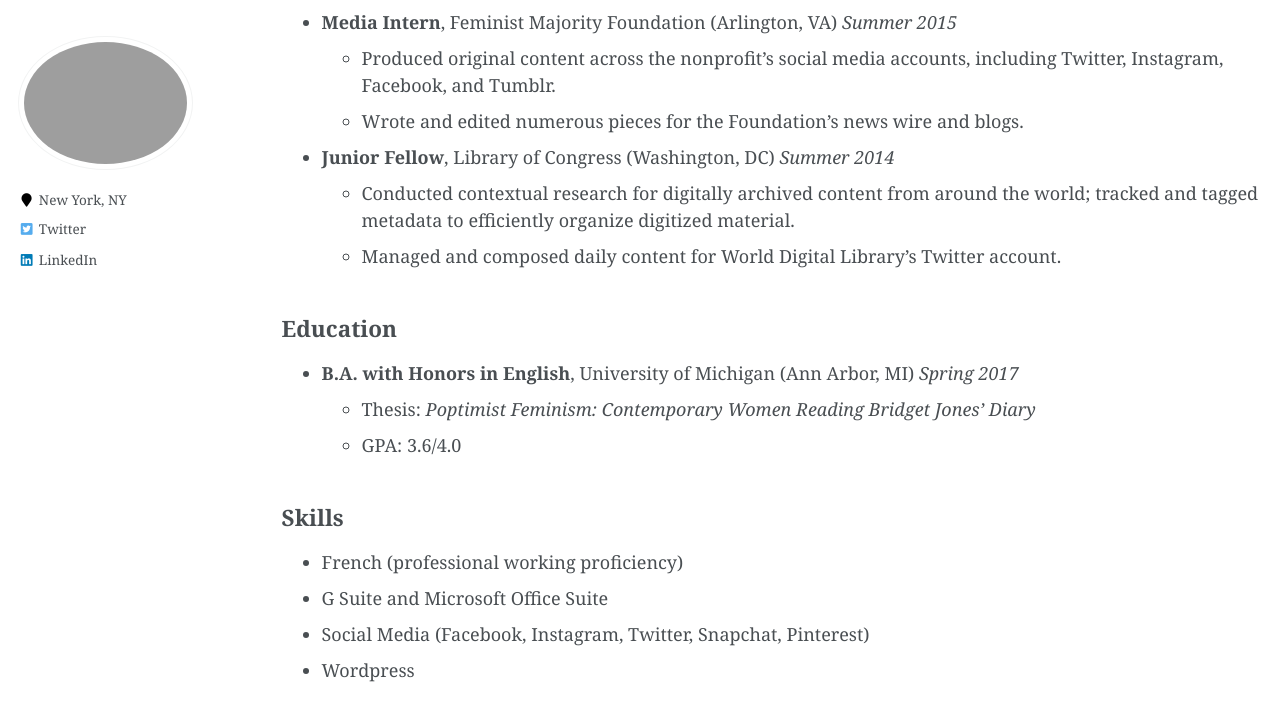
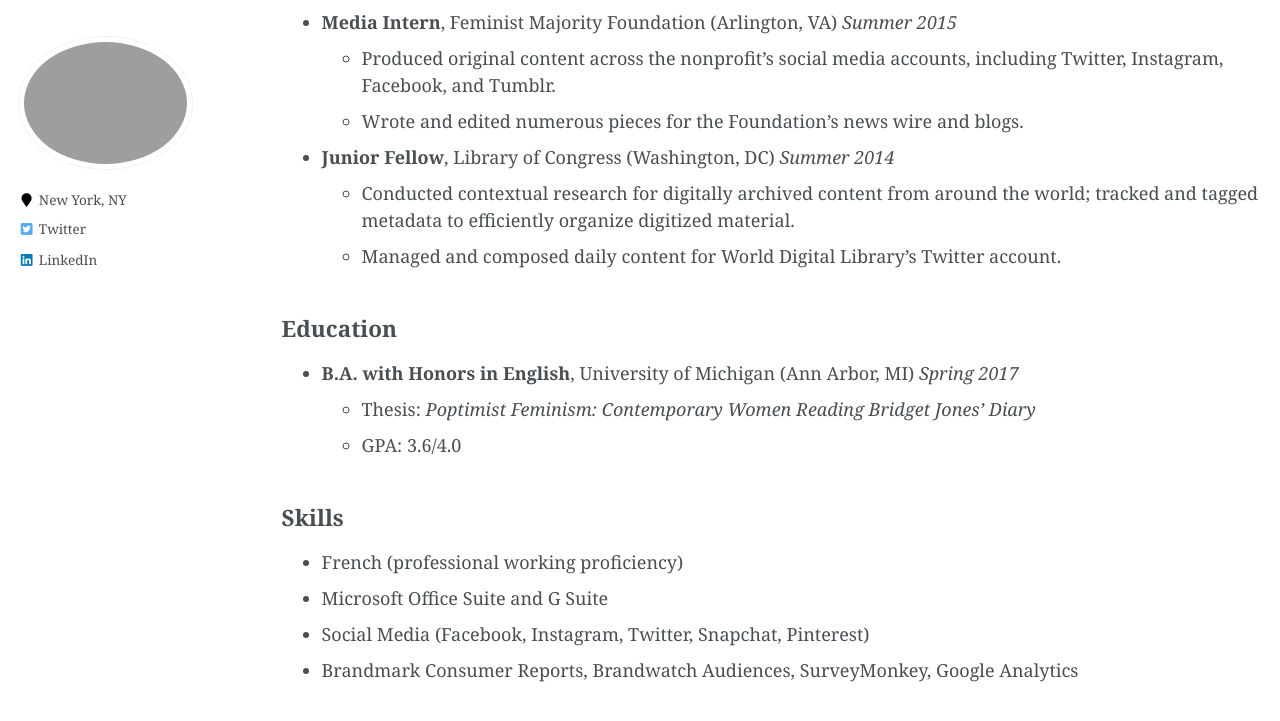
Before and after one commit to hannahmengler/hannahmengler.github.io, a Jekyll site: the page built from _pages/resume.md, in a window 1280 px wide and 900 px high, scrolled down 1145 px. Shown: the top 721 px of the window. Built offline with Jekyll 4.4.1, drawn with Linux system fonts in a browser that asks for light colours.

Commit message:
adding skills

```diff
--- a/_pages/resume.md
+++ b/_pages/resume.md
@@ -55,6 +55,6 @@ redirect_from:
 ## Skills
 
 * French (professional working proficiency)
-* G Suite and Microsoft Office Suite
+* Microsoft Office Suite and G Suite
 * Social Media (Facebook, Instagram, Twitter, Snapchat, Pinterest)
-* Wordpress
+* Brandmark Consumer Reports, Brandwatch Audiences, SurveyMonkey, Google Analytics
```
